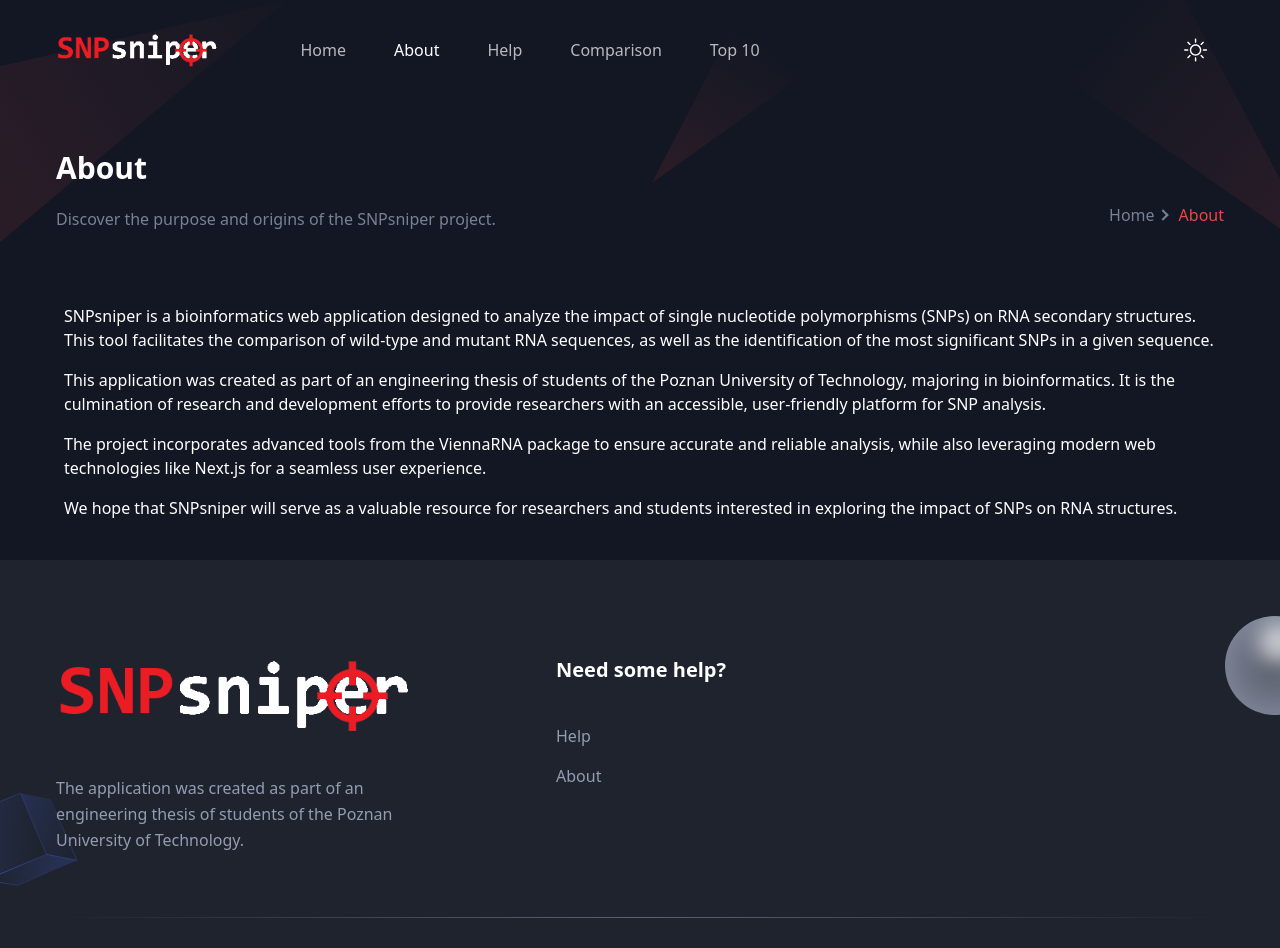
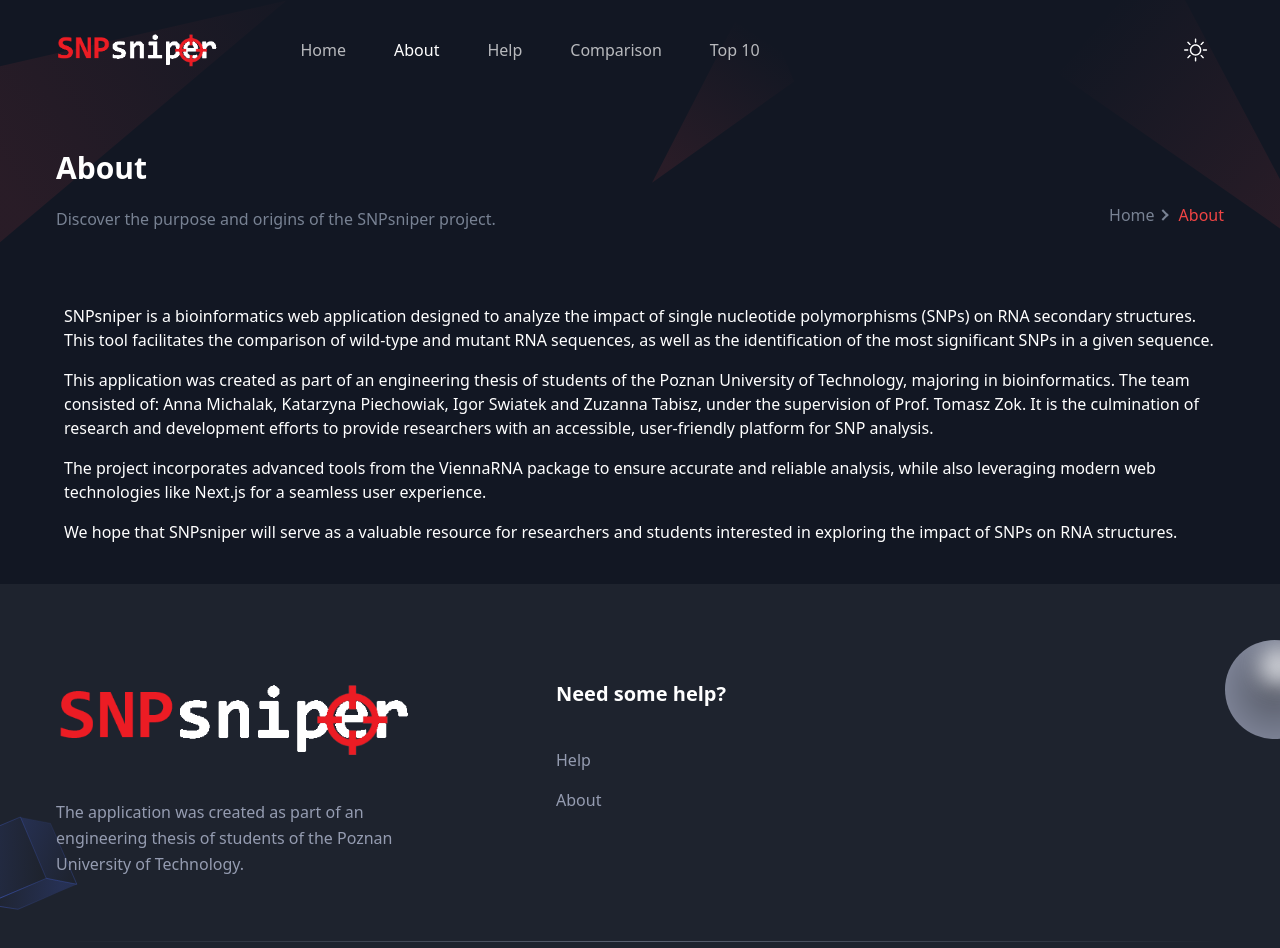
Before and after one commit to ZuzannaTabisz/snp-app, a Next.js app in the folder frontend/: page /about in a window 1280 px wide. Shown: the top 948 px of the page. Built offline with nearby package versions, Linux system fonts and the light colour scheme.

Commit message:
Update page.tsx

```diff
--- a/frontend/src/app/about/page.tsx
+++ b/frontend/src/app/about/page.tsx
@@ -8,7 +8,7 @@ const AboutPage = () => {
 
   const paragraphs = [
     "SNPsniper is a bioinformatics web application designed to analyze the impact of single nucleotide polymorphisms (SNPs) on RNA secondary structures. This tool facilitates the comparison of wild-type and mutant RNA sequences, as well as the identification of the most significant SNPs in a given sequence.",
-    "This application was created as part of an engineering thesis of students of the Poznan University of Technology, majoring in bioinformatics. It is the culmination of research and development efforts to provide researchers with an accessible, user-friendly platform for SNP analysis.",
+    "This application was created as part of an engineering thesis of students of the Poznan University of Technology, majoring in bioinformatics. The team consisted of: Anna Michalak, Katarzyna Piechowiak, Igor Swiatek and Zuzanna Tabisz, under the supervision of Prof. Tomasz Zok. It is the culmination of research and development efforts to provide researchers with an accessible, user-friendly platform for SNP analysis.",
     "The project incorporates advanced tools from the ViennaRNA package to ensure accurate and reliable analysis, while also leveraging modern web technologies like Next.js for a seamless user experience.",
     "We hope that SNPsniper will serve as a valuable resource for researchers and students interested in exploring the impact of SNPs on RNA structures.",
   ];
```
